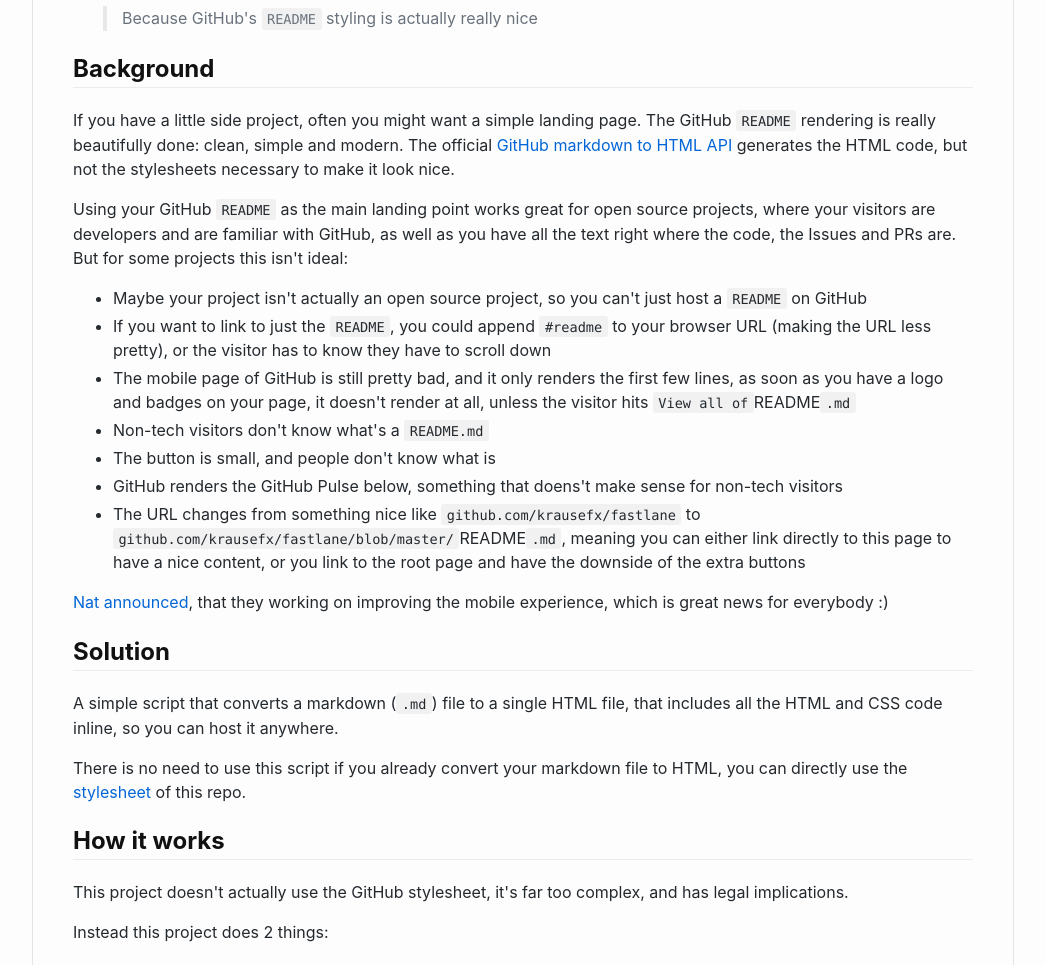
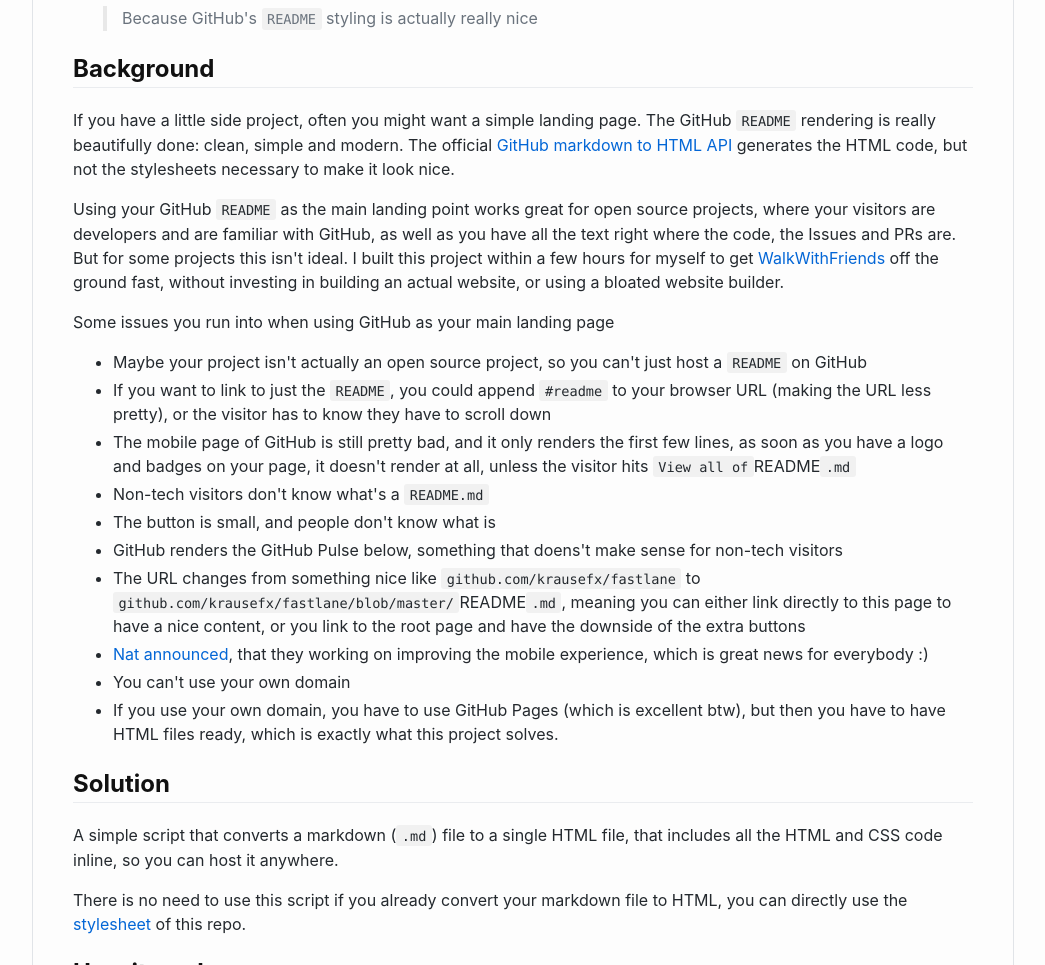
Before and after one commit to KrauseFx/markdown-to-html-github-style, a plain HTML site: page index.html in a window 1280 px wide. Shown: the part 135-1100 px from the top of the page, without its empty margins (117-1162 px from the left). Drawn offline with Linux system fonts and the light colour scheme.

Commit message:
Update README

```diff
--- a/index.html
+++ b/index.html
@@ -4,7 +4,8 @@
 </blockquote>
 <h2 id="background">Background</h2>
 <p>If you have a little side project, often you might want a simple landing page. The GitHub <code>README</code> rendering is really beautifully done: clean, simple and modern. The official <a href="https://developer.github.com/v3/markdown/">GitHub markdown to HTML API</a> generates the HTML code, but not the stylesheets necessary to make it look nice.</p>
-<p>Using your GitHub <code>README</code> as the main landing point works great for open source projects, where your visitors are developers and are familiar with GitHub, as well as you have all the text right where the code, the Issues and PRs are. But for some projects this isn't ideal:</p>
+<p>Using your GitHub <code>README</code> as the main landing point works great for open source projects, where your visitors are developers and are familiar with GitHub, as well as you have all the text right where the code, the Issues and PRs are. But for some projects this isn't ideal. I built this project within a few hours for myself to get <a href="https://walkwithfriends.net/">WalkWithFriends</a> off the ground fast, without investing in building an actual website, or using a bloated website builder.</p>
+<p>Some issues you run into when using GitHub as your main landing page</p>
 <ul>
 <li>Maybe your project isn't actually an open source project, so you can't just host a <code>README</code> on GitHub</li>
 <li>If you want to link to just the <code>README</code>, you could append <code>#readme</code> to your browser URL (making the URL less pretty), or the visitor has to know they have to scroll down</li>
@@ -13,8 +14,10 @@
 <li>The button is small, and people don't know what is</li>
 <li>GitHub renders the GitHub Pulse below, something that doens't make sense for non-tech visitors</li>
 <li>The URL changes from something nice like <code>github.com/krausefx/fastlane</code> to <code>github.com/krausefx/fastlane/blob/master/</code>README<code>.md</code>, meaning you can either link directly to this page to have a nice content, or you link to the root page and have the downside of the extra buttons</li>
+<li><a href="https://twitter.com/natfriedman/status/1126544306712350721">Nat announced</a>, that they working on improving the mobile experience, which is great news for everybody :)</li>
+<li>You can't use your own domain</li>
+<li>If you use your own domain, you have to use GitHub Pages (which is excellent btw), but then you have to have HTML files ready, which is exactly what this project solves.</li>
 </ul>
-<p><a href="https://twitter.com/natfriedman/status/1126544306712350721">Nat announced</a>, that they working on improving the mobile experience, which is great news for everybody :)</p>
 <h2 id="solution">Solution</h2>
 <p>A simple script that converts a markdown (<code>.md</code>) file to a single HTML file, that includes all the HTML and CSS code inline, so you can host it anywhere.</p>
 <p>There is no need to use this script if you already convert your markdown file to HTML, you can directly use the <a href="https://github.com/KrauseFx/markdown-to-html-github-style/blob/master/style.css">stylesheet</a> of this repo.</p>
```
Also changed, not shown: README.md.
